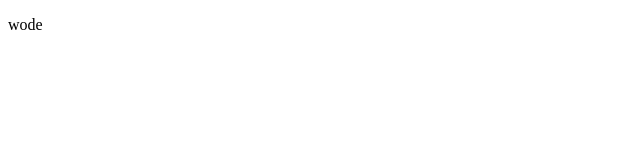
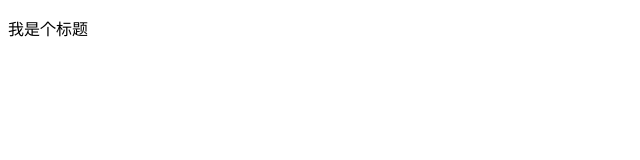
Before and after one commit to ThromeHub/Melody, a plain HTML site: page index.html in a window 1280 px wide. Shown: the full height of the page, 0-640 px from the left. Drawn offline with Linux system fonts and the light colour scheme.

Commit message:
修改了标题

```diff
--- a/index.html
+++ b/index.html
@@ -5,6 +5,6 @@
 	<title>Document</title>
 </head>
 <body>
-	<p>wode</p>
+	<p>我是个标题</p>
 </body>
 </html>
```
